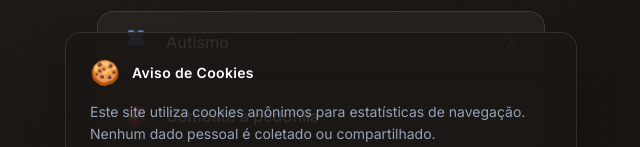
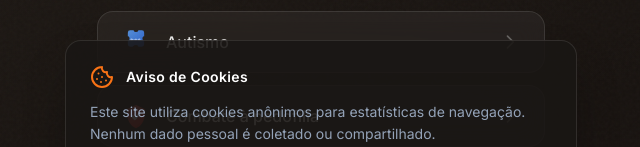
Before and after one commit to thiagoganem/tglinks, a React (Vite) app: page /redes in a window 1280 px wide. Shown: the part 545-692 px from the top of the page, without its empty margins (319-959 px from the left). Built offline with nearby package versions, Linux system fonts and the light colour scheme; no server answers.

Commit message:
style: replace mac native emoji with svg cookie icon

```diff
--- a/src/components/CookieConsent/CookieConsent.tsx
+++ b/src/components/CookieConsent/CookieConsent.tsx
@@ -34,9 +34,25 @@ export function CookieConsent() {
     >
       <div className="mx-auto max-w-lg rounded-2xl border border-white/10 bg-[#1a1714]/90 backdrop-blur-xl shadow-2xl shadow-black/40 p-5 sm:p-6">
         <div className="flex items-center gap-3 mb-3">
-          <span className="text-2xl" role="img" aria-label="cookie">
-            🍪
-          </span>
+          <svg
+            xmlns="http://www.w3.org/2000/svg"
+            width="24"
+            height="24"
+            viewBox="0 0 24 24"
+            fill="none"
+            stroke="currentColor"
+            strokeWidth="2"
+            strokeLinecap="round"
+            strokeLinejoin="round"
+            className="text-brand-500 w-6 h-6 shrink-0"
+          >
+            <path d="M12 2a10 10 0 1 0 10 10 4 4 0 0 1-5-5 4 4 0 0 1-5-5" />
+            <path d="M8.5 8.5v.01" />
+            <path d="M16 15.5v.01" />
+            <path d="M12 12v.01" />
+            <path d="M11 17v.01" />
+            <path d="M7 14v.01" />
+          </svg>
           <h3 className="text-sm font-semibold text-white tracking-wide">
             Aviso de Cookies
           </h3>
```
